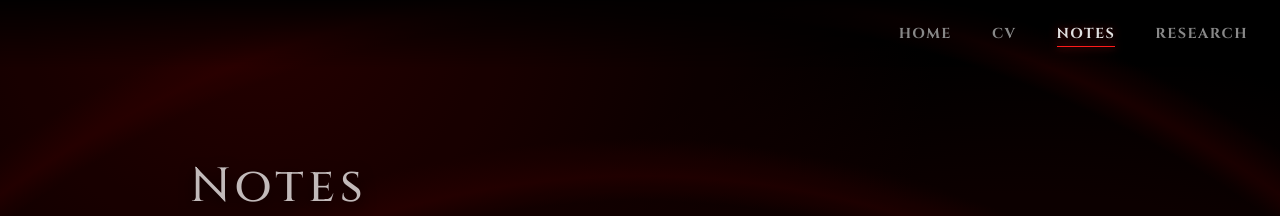
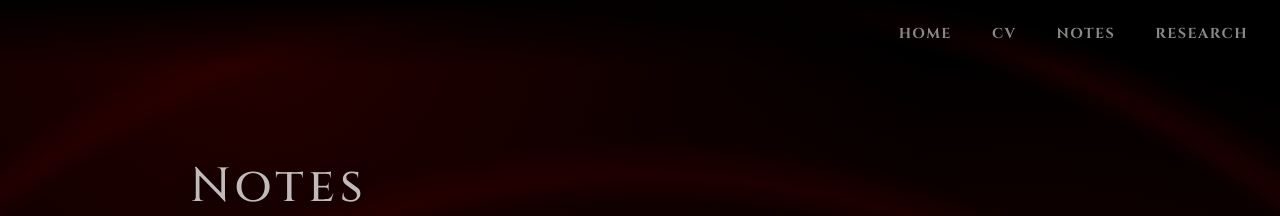
Before and after one commit to PONKAILASHRAJ/pk, a Jekyll site: the page notes.html, which Jekyll copies as it is, in a window 1280 px wide. Shown: the top 216 px of the page. Built offline with Jekyll 4.4.1, drawn with Linux system fonts in a browser that asks for light colours.

Commit message:
notes.html

```diff
--- a/notes.html
+++ b/notes.html
@@ -217,13 +217,12 @@
 <body>
 
 
-  <nav>
+<nav>
   <a href="../index.html">Home</a>
-  <a href="../cv.pdf" target="_blank">CV</a>
-  <a href="../notes.html" class="active">Notes</a>
+  <a href="../cv.html">CV</a>
+  <a href="../notes.html">Notes</a>
   <a href="../research.html">Research</a>
 </nav>
-
 
   <div class="container">
     <h1 class="fade-up" style="animation-delay:0.3s;">Notes</h1>
```
